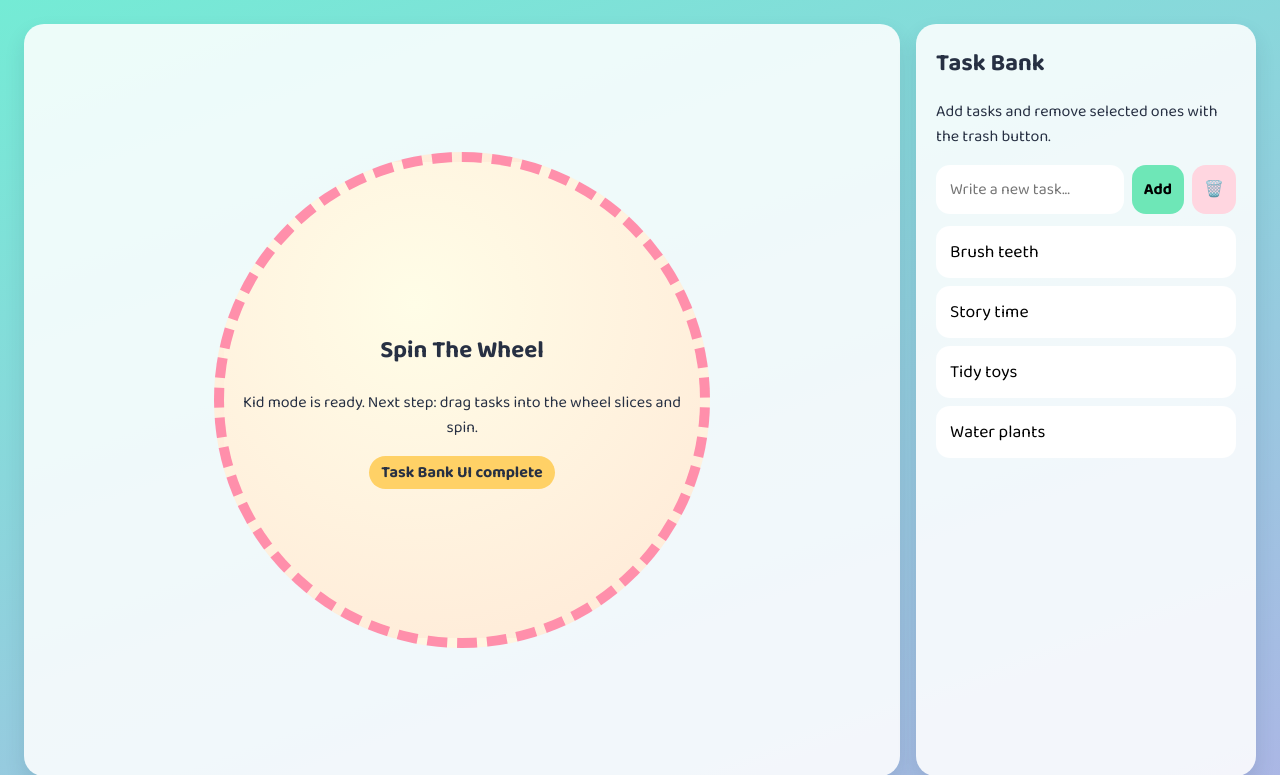
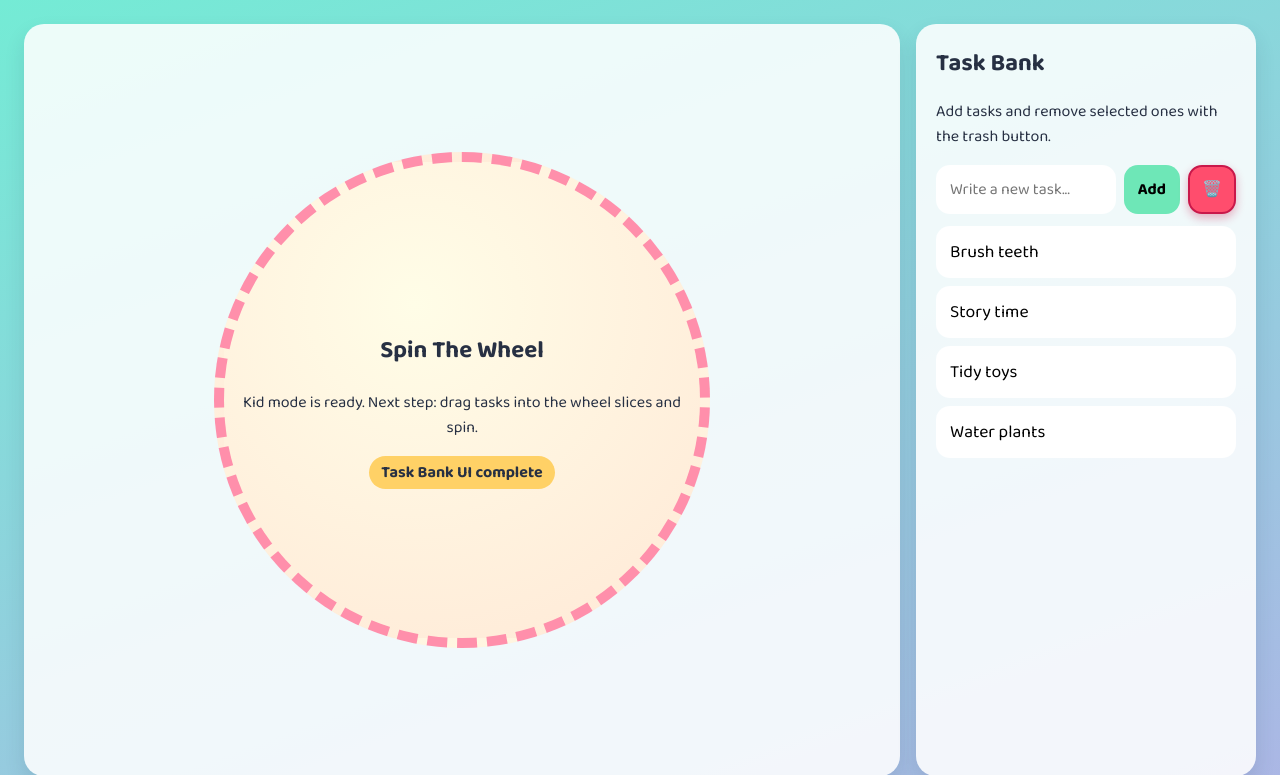
Before and after one commit to Shai2u/spin_the_wheel_game, a Django app: page / in a window 1280 px wide. Shown: the top 775 px of the page. Run offline with Django 4.2, Linux system fonts and the light colour scheme.

Commit message:
Add Hebrew text support in Wheelgame: implement text direction handling and styles for task input; enhance button styles and layout adjustments.

```diff
--- a/static/wheelgame/app.js
+++ b/static/wheelgame/app.js
@@ -4,6 +4,10 @@ const STORAGE_KEY = "wheelgame_task_bank_v1";
 
 function normalizeTaskLabel(value) {
   return value.trim().replace(/\s+/g, " ");
+}
+
+function isHebrewText(value) {
+  return /[\u0590-\u05FF]/.test(value);
 }
 
 function App() {
@@ -32,6 +36,7 @@ function App() {
   const [newTaskLabel, setNewTaskLabel] = useState("");
   const [selectedTaskId, setSelectedTaskId] = useState(null);
   const [error, setError] = useState("");
+  const inputIsHebrew = isHebrewText(newTaskLabel);
 
   useEffect(() => {
     localStorage.setItem(STORAGE_KEY, JSON.stringify(bankTasks));
@@ -94,7 +99,7 @@ function App() {
 
         <form className="task-input-row" onSubmit={addTask}>
           <input
-            className="task-input"
+            className={`task-input ${inputIsHebrew ? "rtl-text" : "ltr-text"}`}
             type="text"
             placeholder="Write a new task..."
             value={newTaskLabel}
@@ -103,6 +108,7 @@ function App() {
               if (error) setError("");
             }}
             aria-label="New task"
+            dir={inputIsHebrew ? "rtl" : "ltr"}
           />
           <button className="add-btn" type="submit">
             Add
@@ -128,11 +134,12 @@ function App() {
                   type="button"
                   className={`task-item ${
                     selectedTaskId === task.id ? "is-selected" : ""
-                  }`}
+                  } ${isHebrewText(task.label) ? "rtl-text" : "ltr-text"}`}
                   onClick={() => {
                     setSelectedTaskId(task.id);
                     setError("");
                   }}
+                  dir={isHebrewText(task.label) ? "rtl" : "ltr"}
                 >
                   {task.label}
                 </button>
--- a/static/wheelgame/styles.css
+++ b/static/wheelgame/styles.css
@@ -35,6 +35,10 @@ body {
   padding: 20px;
 }
 
+.task-bank {
+  overflow: hidden;
+}
+
 .wheel-area {
   display: grid;
   place-items: center;
@@ -58,7 +62,7 @@ body {
 
 .task-input-row {
   display: grid;
-  grid-template-columns: 1fr auto auto;
+  grid-template-columns: minmax(0, 1fr) auto auto;
   gap: 8px;
   margin: 10px 0 4px;
 }
@@ -78,7 +82,7 @@ body {
 
 .add-btn,
 .trash-btn {
-  border: 0;
+  border: 2px solid transparent;
   border-radius: 14px;
   padding: 10px 12px;
   font: inherit;
@@ -91,7 +95,14 @@ body {
 }
 
 .trash-btn {
-  background: #ffd6e0;
+  background: #ff4d6d;
+  color: #fff;
+  border-color: #c9184a;
+  box-shadow: 0 4px 10px #c9184a55;
+}
+
+.trash-btn:hover {
+  background: #d90429;
 }
 
 .task-error {
@@ -127,6 +138,16 @@ body {
   background: #e8f0ff;
 }
 
+.rtl-text {
+  direction: rtl;
+  text-align: right;
+}
+
+.ltr-text {
+  direction: ltr;
+  text-align: left;
+}
+
 .empty-state {
   font-size: 1rem;
   opacity: 0.75;
```
